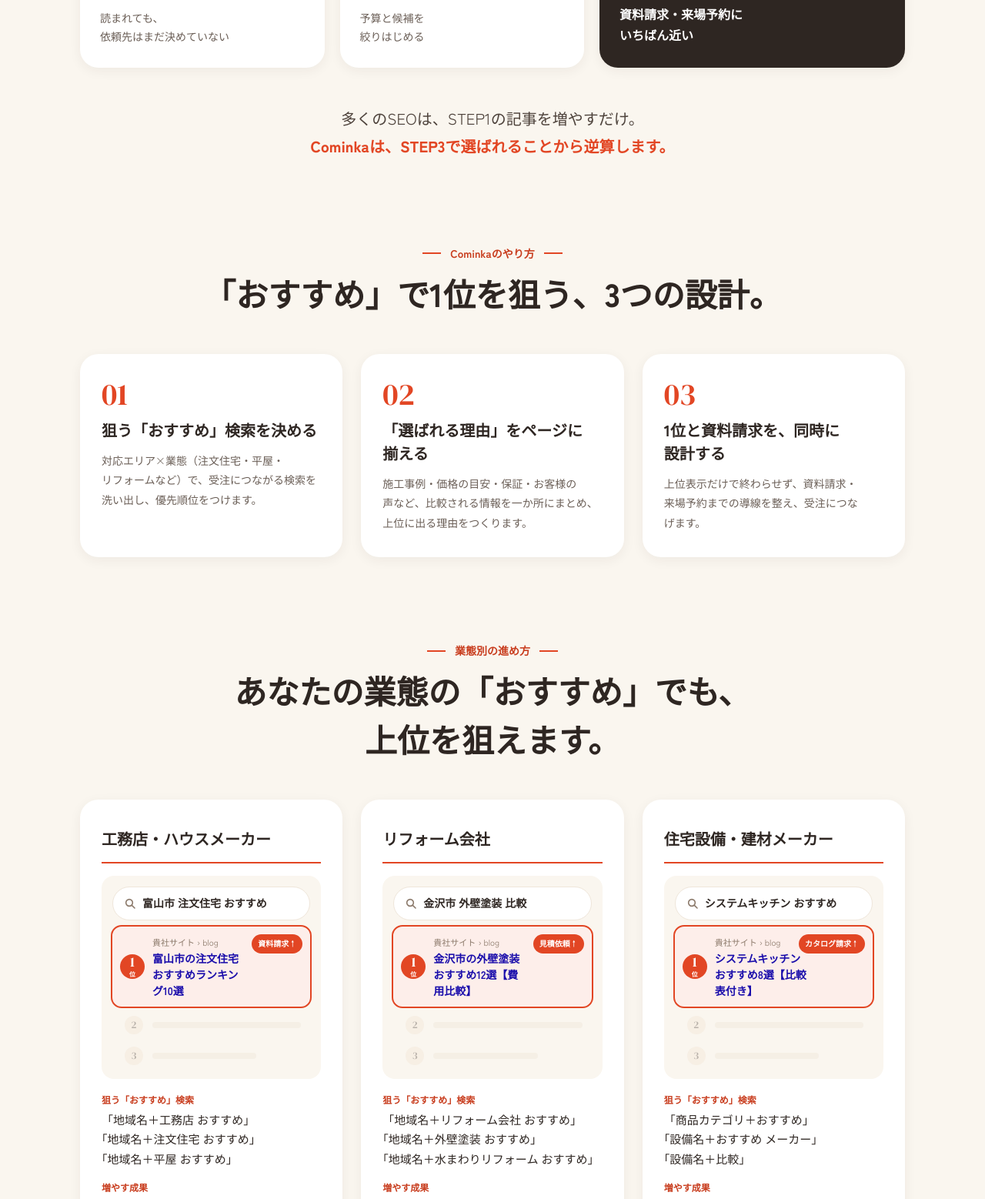
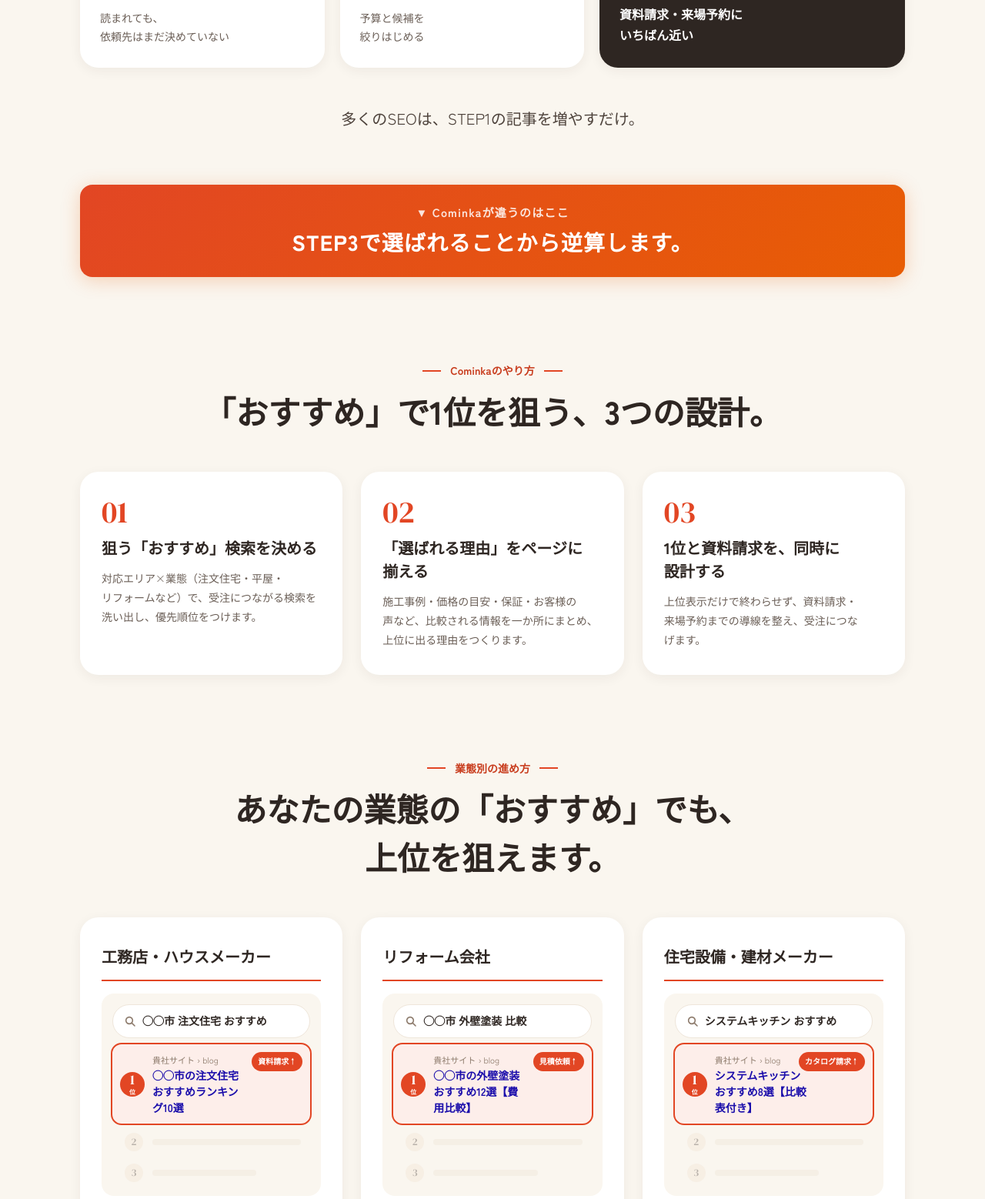
Before and after one commit to dmj4719/lp-consulting01, a plain HTML site: page housing2/index.html in a window 1280 px wide. Shown: the part 2700-4258 px from the top of the page at 77% size. Drawn offline with nearby package versions, Linux system fonts and the light colour scheme.

Commit message:
Highlight journey bottom CTA, change mini search UI to ◯◯市
Co-Authored-By: Claude Opus 4.6 (1M context) <noreply@anthropic.com>

```diff
--- a/housing2/index.html
+++ b/housing2/index.html
@@ -199,6 +199,8 @@
 .jstep__badge { position: absolute; top: -14px; right: 20px; background: var(--orange); color: var(--white); font-size: 13px; font-weight: 900; padding: 6px 14px; border-radius: 999px; }
 .journey__bottom { text-align: center; font-size: 20px; line-height: 1.8; color: var(--brown-2); }
 .journey__bottom b { color: var(--orange); font-weight: 900; }
+.journey__highlight { display: block; margin-top: 20px; background: linear-gradient(135deg, var(--orange), #e85d04); color: var(--white); font-size: 28px; font-weight: 900; line-height: 1.6; padding: 24px 32px; border-radius: 16px; text-align: center; letter-spacing: .04em; box-shadow: 0 4px 24px rgba(232,93,4,.25); }
+.journey__highlight small { display: block; font-size: 15px; font-weight: 700; opacity: .85; margin-bottom: 4px; }
 .doubts { padding: 112px 0 0; }
 .doubts__grid { display: grid; grid-template-columns: repeat(3, minmax(0, 1fr)); gap: 24px; }
 .doubt { background: var(--white); border-radius: 24px; padding: 32px 28px; box-shadow: var(--shadow-soft); display: flex; flex-direction: column; gap: 16px; }
@@ -239,6 +241,7 @@
   .jstep { padding: 20px; border-radius: 18px; gap: 8px; }
   .jstep__q { font-size: 16px; } .jstep--goal .jstep__q { font-size: 19px; }
   .journey__bottom { font-size: 15px; }
+  .journey__highlight { font-size: 22px; padding: 20px 20px; }
   .doubt { padding: 22px 20px; border-radius: 18px; gap: 12px; }
   .doubt__q { font-size: 19px; padding-left: 32px; } .doubt__q::before { font-size: 24px; }
   .doubt__a b { font-size: 16px; }
@@ -504,7 +507,8 @@
       <li class="jstep reveal"><p class="jstep__no">STEP 2｜比較検討</p><p class="jstep__q">「注文住宅 費用 相場」<br>「工務店 ハウスメーカー 違い」</p><p class="jstep__a">予算と候補を<br class="pc-only">絞りはじめる</p></li>
       <li class="jstep jstep--goal reveal"><p class="jstep__no">STEP 3｜依頼先を決める</p><p class="jstep__q">「◯◯市 工務店 おすすめ」<br>「◯◯市 リフォーム おすすめ」</p><p class="jstep__a"><b>資料請求・来場予約に<br class="pc-only">いちばん近い</b></p><span class="jstep__badge">ここで1位に</span></li>
     </ol>
-    <p class="journey__bottom reveal">多くのSEOは、STEP1の記事を増やすだけ。<br><b>Cominkaは、<br class="sp-only">STEP3で選ばれることから逆算します。</b></p>
+    <p class="journey__bottom reveal">多くのSEOは、STEP1の記事を増やすだけ。</p>
+    <div class="journey__highlight reveal"><small>▼ Cominkaが違うのはここ</small>STEP3で選ばれることから<br class="sp-only">逆算します。</div>
   </div>
 </section>
 
@@ -539,8 +543,8 @@
       <article class="seg reveal">
         <p class="seg__ttl">工務店・ハウスメーカー</p>
         <div class="mserp" aria-hidden="true">
-          <div class="mserp__bar"><svg class="mserp__ic" viewBox="0 0 24 24" aria-hidden="true"><circle cx="10.5" cy="10.5" r="6.5" fill="none" stroke="currentColor" stroke-width="2.4"/><path d="M15.5 15.5L21 21" stroke="currentColor" stroke-width="2.4" stroke-linecap="round"/></svg><span>富山市 注文住宅 おすすめ</span></div>
-          <div class="mserp__me"><span class="mserp__rank">1<small>位</small></span><p class="mserp__url">貴社サイト › blog</p><p class="mserp__ttl">富山市の注文住宅おすすめランキング10選</p><span class="mserp__cv">資料請求<b>↑</b></span></div>
+          <div class="mserp__bar"><svg class="mserp__ic" viewBox="0 0 24 24" aria-hidden="true"><circle cx="10.5" cy="10.5" r="6.5" fill="none" stroke="currentColor" stroke-width="2.4"/><path d="M15.5 15.5L21 21" stroke="currentColor" stroke-width="2.4" stroke-linecap="round"/></svg><span>◯◯市 注文住宅 おすすめ</span></div>
+          <div class="mserp__me"><span class="mserp__rank">1<small>位</small></span><p class="mserp__url">貴社サイト › blog</p><p class="mserp__ttl">◯◯市の注文住宅おすすめランキング10選</p><span class="mserp__cv">資料請求<b>↑</b></span></div>
           <div class="mserp__sub"><span>2</span><i></i></div>
           <div class="mserp__sub"><span>3</span><i></i></div>
         </div>
@@ -553,8 +557,8 @@
       <article class="seg reveal">
         <p class="seg__ttl">リフォーム会社</p>
         <div class="mserp" aria-hidden="true">
-          <div class="mserp__bar"><svg class="mserp__ic" viewBox="0 0 24 24" aria-hidden="true"><circle cx="10.5" cy="10.5" r="6.5" fill="none" stroke="currentColor" stroke-width="2.4"/><path d="M15.5 15.5L21 21" stroke="currentColor" stroke-width="2.4" stroke-linecap="round"/></svg><span>金沢市 外壁塗装 比較</span></div>
-          <div class="mserp__me"><span class="mserp__rank">1<small>位</small></span><p class="mserp__url">貴社サイト › blog</p><p class="mserp__ttl">金沢市の外壁塗装おすすめ12選【費用比較】</p><span class="mserp__cv">見積依頼<b>↑</b></span></div>
+          <div class="mserp__bar"><svg class="mserp__ic" viewBox="0 0 24 24" aria-hidden="true"><circle cx="10.5" cy="10.5" r="6.5" fill="none" stroke="currentColor" stroke-width="2.4"/><path d="M15.5 15.5L21 21" stroke="currentColor" stroke-width="2.4" stroke-linecap="round"/></svg><span>◯◯市 外壁塗装 比較</span></div>
+          <div class="mserp__me"><span class="mserp__rank">1<small>位</small></span><p class="mserp__url">貴社サイト › blog</p><p class="mserp__ttl">◯◯市の外壁塗装おすすめ12選【費用比較】</p><span class="mserp__cv">見積依頼<b>↑</b></span></div>
           <div class="mserp__sub"><span>2</span><i></i></div>
           <div class="mserp__sub"><span>3</span><i></i></div>
         </div>
```
